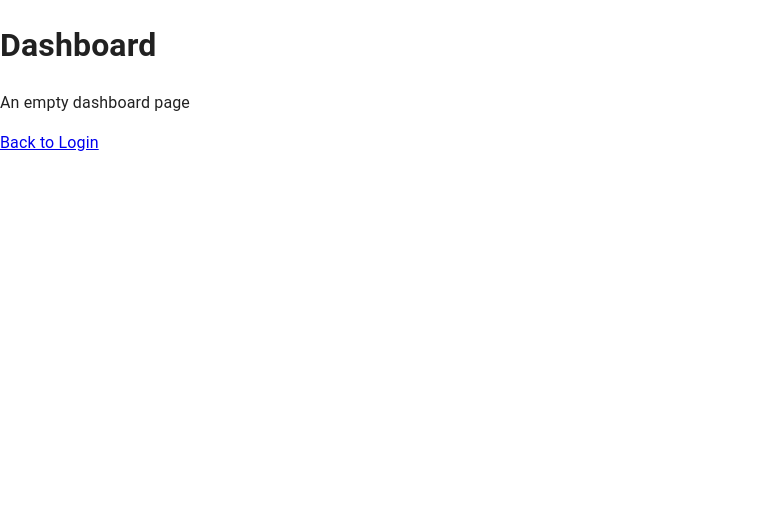
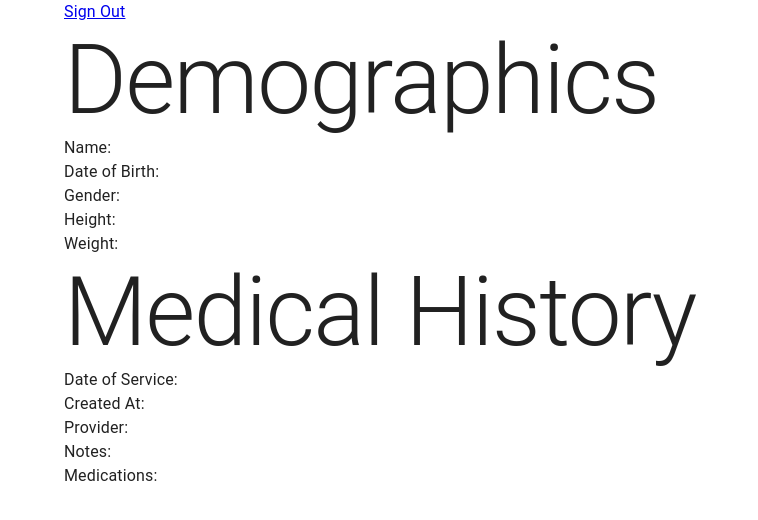
Before and after one commit to mellikestocode/medrecv2, a React app: page /dashboard in a window 1280 px wide. Shown: the top 520 px of the page, without its empty margins (0-758 px from the left). Built offline with nearby package versions, Linux system fonts and the light colour scheme; no server answers.

Commit message:
Added demographic and medical history labels to dashboard. Also unit tests.

```diff
--- a/jest.config.js
+++ b/jest.config.js
@@ -20,4 +20,8 @@ module.exports = {
     'src/**/*.{ts,tsx}',
     '!src/**/*.d.ts',
   ],
+  globals: {
+    TextEncoder: require('util').TextEncoder,
+    TextDecoder: require('util').TextDecoder,
+  },
 };
--- a/renderer/src/App.tsx
+++ b/renderer/src/App.tsx
@@ -3,7 +3,7 @@ import { Box, Typography, Container, TextField, Button } from '@mui/material';
 import { fetchToken } from '../../lib/api';
 import { useNavigate } from "react-router";
 
-const App: React.FC = () => {
+const App = () => {
   const [username, setUsername] = useState('');
   const [password, setPassword] = useState('');
   const [error, setError] = useState<string | null>(null);
@@ -12,7 +12,7 @@ const App: React.FC = () => {
   const handleLogin = useCallback(async () => {
     try {
       const token = await fetchToken(username, password);
-      // set token in local storage or context
+      // TODO: set token in local storage or context
       navigate("/dashboard");
     } catch (error: any) {
       const { message } = error;
--- a/renderer/src/Dashboard.tsx
+++ b/renderer/src/Dashboard.tsx
@@ -1,13 +1,29 @@
 import react from 'react';
 import { NavLink } from 'react-router';
+import { Box, Container, Typography } from '@mui/material';
 
 const Dashboard = () => {
     return (
-        <div>
-            <h1>Dashboard</h1>
-            <p>An empty dashboard page</p>
-            <NavLink to="/">Back to Login</NavLink>
-        </div>
+        <Container>
+            <NavLink to="/">Sign Out</NavLink>
+            <br />
+            <Box>
+                <Typography variant="h1" component="h2">Demographics</Typography>
+                <Typography variant="body1">Name:</Typography>
+                <Typography variant="body1">Date of Birth:</Typography>
+                <Typography variant="body1">Gender:</Typography>
+                <Typography variant="body1">Height:</Typography>
+                <Typography variant="body1">Weight:</Typography>
+            </Box>
+            <Box>
+                <Typography variant="h1" component="h2">Medical History</Typography>
+                <Typography variant="body1">Date of Service:</Typography>
+                <Typography variant="body1">Created At:</Typography>
+                <Typography variant="body1">Provider:</Typography>
+                <Typography variant="body1">Notes:</Typography>
+                <Typography variant="body1">Medications:</Typography>
+            </Box>
+        </Container>
     );
 }
 
```
Also changed, not shown: 2 other files (tests, documents, lock files or other folders).
